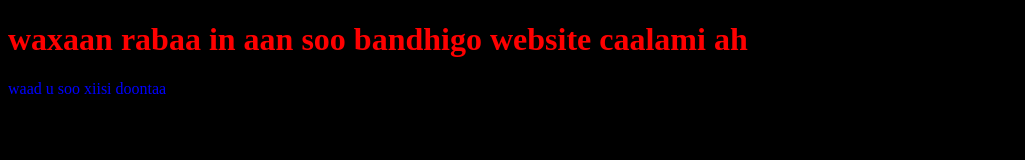
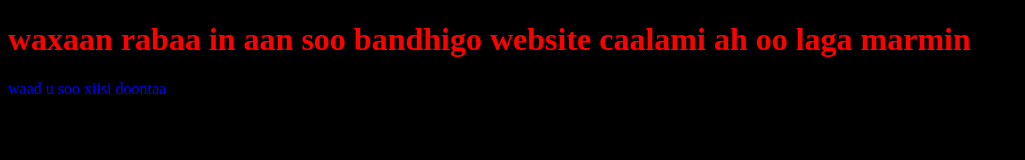
Before and after one commit to engilkacase/My-project, a plain HTML site: page index.html in a window 1280 px wide. Shown: the whole page, without its empty margins (0-1025 px from the left). Drawn offline with Linux system fonts and the light colour scheme.

Commit message:
initialized

```diff
--- a/index.html
+++ b/index.html
@@ -6,7 +6,7 @@
     <link rel="stylesheet" href="css/style.css">
   </head>
   <body>
-    <h1>waxaan rabaa in aan soo bandhigo website caalami ah</h1>
+    <h1>waxaan rabaa in aan soo bandhigo website caalami ah oo laga marmin</h1>
     <p>waad u soo xiisi doontaa</p>
 
   </body>
```
